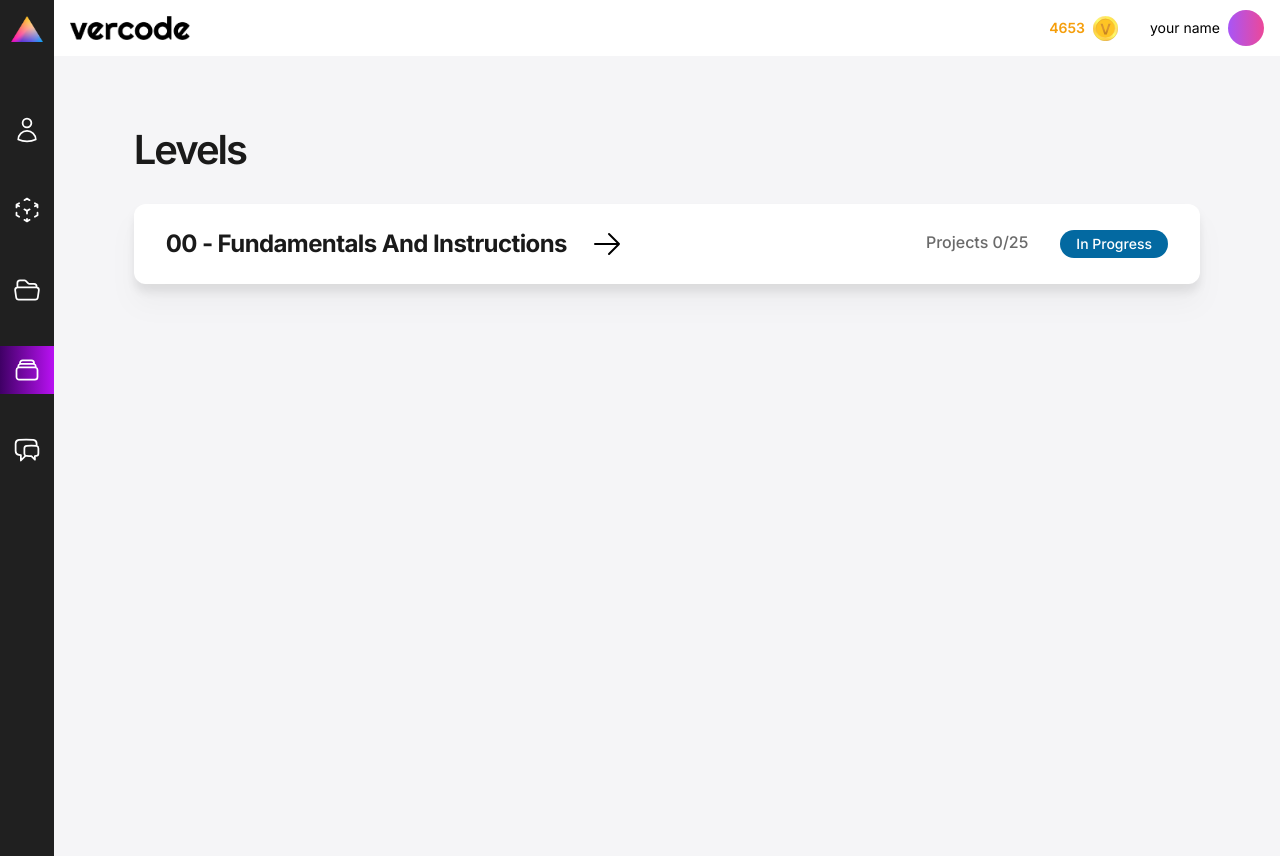
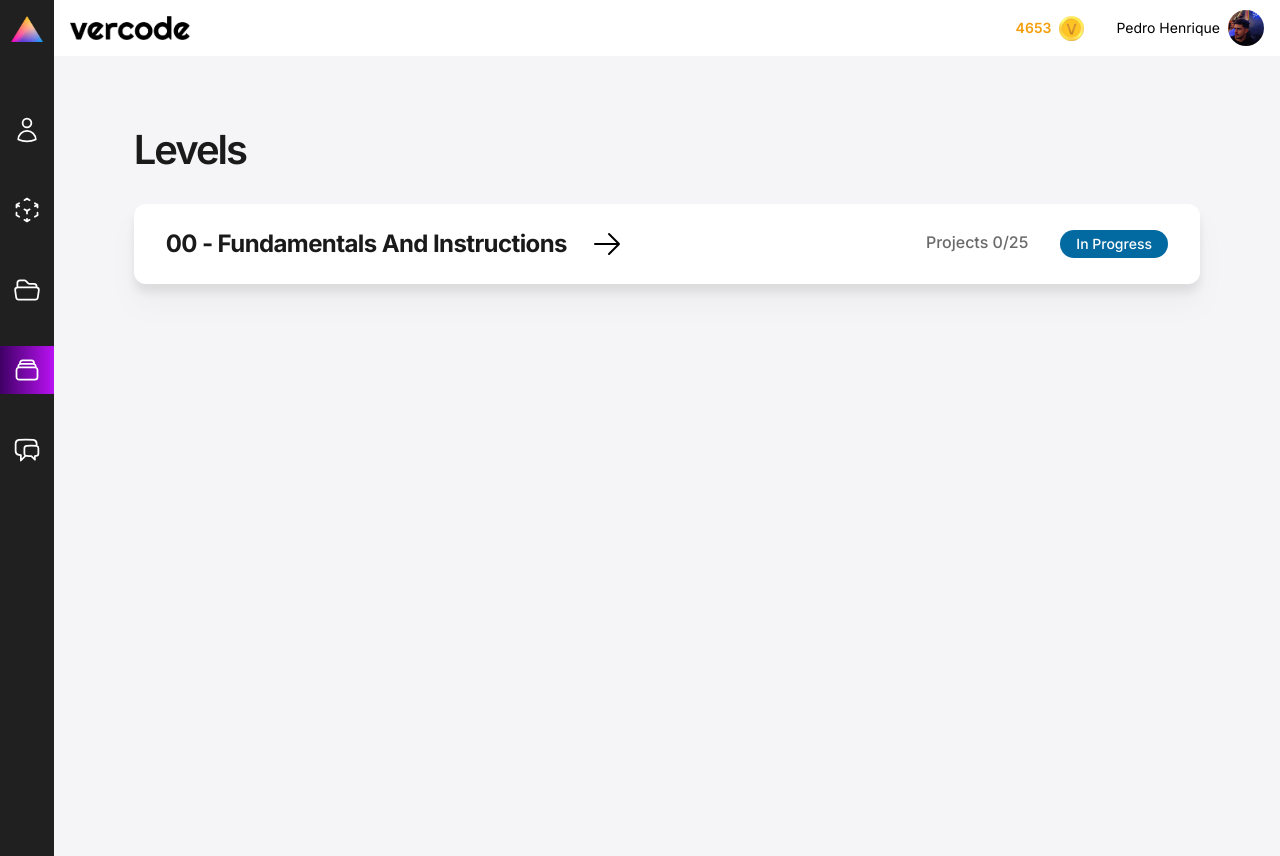
Before and after one commit to vercodeorg/vercode, a Next.js app: page /levels in a window 1280 px wide. Built offline with nearby package versions, Linux system fonts and the light colour scheme.

Commit message:
style: added real image to navbar user icon

```diff
--- a/app/components/Navbar/index.tsx
+++ b/app/components/Navbar/index.tsx
@@ -1,6 +1,8 @@
 import Image from "next/image"
 import vercodeLogo from "../../assets/img/Logo.png"
 import vcoin from "../../assets/icons/vcoin.svg"
+import userPic from "../../../public/eu3.jpeg"
+import Link from "next/link"
 
 export const Navbar = () => {
     return (
@@ -14,8 +16,10 @@ export const Navbar = () => {
                     <Image src={vcoin} alt="coin-icon" width={25} />
                 </div>
                 <div className="flex items-center gap-2">
-                    <p className="text-sm">your name</p>
-                    <div className="rounded-full w-9 h-9 bg-gradient-to-r from-purple-500 to-pink-500"/>
+                    <p className="text-sm">Pedro Henrique</p>
+                    <Link href={"/user"}>
+                        <Image src={userPic} alt="user-photo" className="rounded-full" width={36} height={36} />
+                    </Link>
                 </div>
             </div>
         </div>
```
